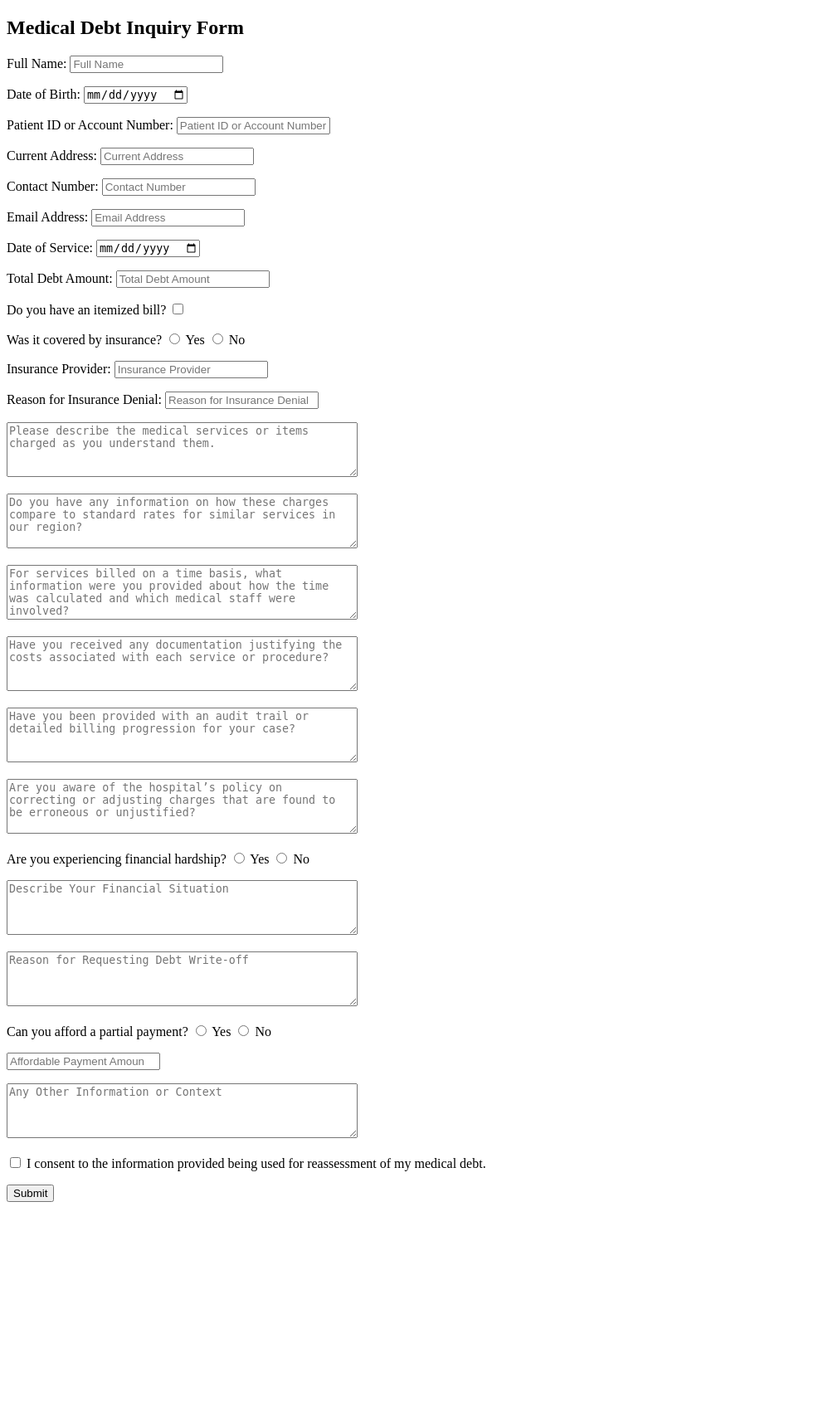
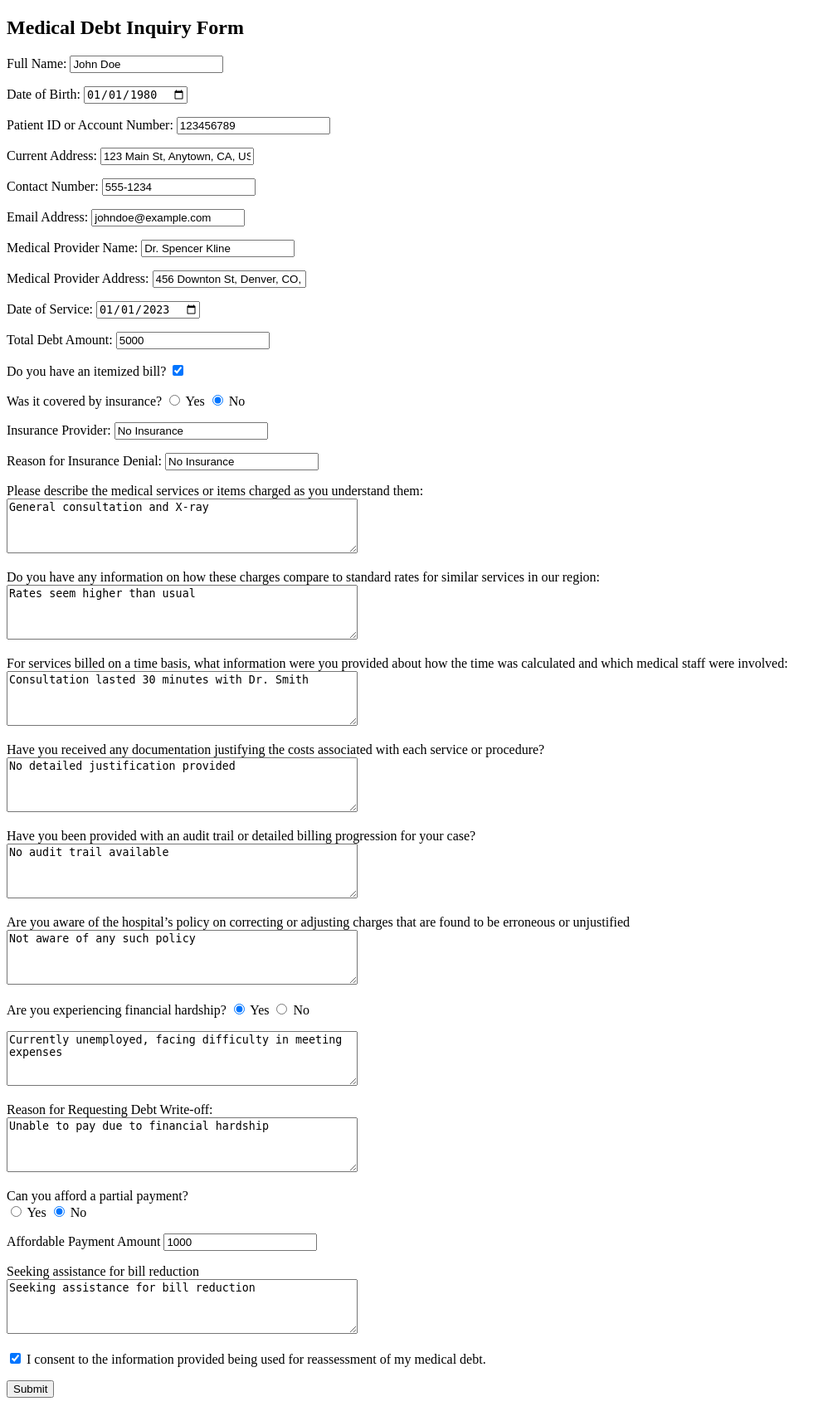
Before and after one commit to skline/medicaldebtdefender, a Flask app: page / in a window 1280 px wide. Shown: the whole page at 83% size, without its empty margins (0-1004 px from the left). Before the commit the page ends 1449 px from the top, so only its background shows below. Run offline with Flask 3, Linux system fonts and the light colour scheme.

Commit message:
adds a ton of stuff

```diff
--- a/app.py
+++ b/app.py
@@ -1,4 +1,10 @@
 from flask import Flask, render_template, request
+import yaml
+from openai import OpenAI
+from markupsafe import Markup
+client = OpenAI()
+
+
 
 app = Flask(__name__)
 
@@ -8,10 +14,31 @@ def form():
 
 @app.route('/submit', methods=['POST'])
 def submit_form():
-    # Process your form data here
-    # For now, we'll just print it to the console
-    print(request.form)
-    return "Form Submitted"
+    # Convert form data to dictionary and save to YAML
+    # ... Your existing code to generate YAML ...
+
+    form_data = request.form.to_dict()
+    # Convert dictionary to YAML format
+    yaml_data = yaml.dump(form_data, default_flow_style=False)
+
+
+    completion = client.chat.completions.create(
+    model="gpt-4-1106-preview",
+    messages=[
+        {"role": "system", "content": "You are a medical debt advocate who is helping a patient create a letter to their medical provider. The letter should primarily consist of specific and polite questions seeking clarification and assistance regarding their medical debt. Ensure the letter is respectful and professional."},
+        {"role": "user", "content": 'Compose the letter using this patient’s data in YAML format. The letter should ask the provider questions about the debt, the billing process, and any possible debt relief options.  Do not include the YAML in the output. Use pargraphs, do not make each new sentence a newline. Data:\n' + yaml_data}
+    ]
+    )
+
+    # Print the response
+    response = completion.choices[0].message.content
+    print(response)
+
+    response = response.replace('\n', '<br>')
+    formatted_response = Markup(f"<div><p>{response}</p></div>")
+
+    return formatted_response  # Or handle the response as needed
+
 
 if __name__ == '__main__':
     app.run(debug=True)
--- a/templates/form.html
+++ b/templates/form.html
@@ -8,52 +8,56 @@
 
     <form action="/submit" method="post">
         <!-- Patient Identification -->
-        <p>Full Name: <input type="text" name="fullName" placeholder="Full Name"></p>
-        <p>Date of Birth: <input type="date" name="dob"></p>
-        <p>Patient ID or Account Number: <input type="text" name="patientId" placeholder="Patient ID or Account Number"></p>
+        <p>Full Name: <input type="text" name="patientfullName" placeholder="Full Name" value="John Doe"></p>
+        <p>Date of Birth: <input type="date" name="patient_dob" value="1980-01-01"></p>
+        <p>Patient ID or Account Number: <input type="text" name="patientId" placeholder="Patient ID or Account Number" value="123456789"></p>
 
         <!-- Contact Information -->
-        <p>Current Address: <input type="text" name="address" placeholder="Current Address"></p>
-        <p>Contact Number: <input type="tel" name="contactNumber" placeholder="Contact Number"></p>
-        <p>Email Address: <input type="email" name="email" placeholder="Email Address"></p>
+
+        <p>Current Address: <input type="text" name="patient_address" placeholder="Current Address" value="123 Main St, Anytown, CA, USA, 90027"></p>
+        <p>Contact Number: <input type="tel" name="patient_contactNumber" placeholder="Contact Number" value="555-1234"></p>
+        <p>Email Address: <input type="email" name="patient_email" placeholder="Email Address" value="johndoe@example.com"></p>
 
         <!-- Debt Specifics -->
-        <p>Date of Service: <input type="date" name="serviceDate"></p>
-        <p>Total Debt Amount: <input type="number" name="debtAmount" placeholder="Total Debt Amount"></p>
-        <p>Do you have an itemized bill? <input type="checkbox" name="itemizedBill" value="yes"></p>
+        <p>Medical Provider Name: <input type="text" name="medical_provider_name" placeholder="Medical Provider Name" value="Dr. Spencer Kline"></p>
+        <p>Medical Provider Address: <input type="text" name="medical_provider_address" placeholder="Medical Provider Address" value="456 Downton St, Denver, CO, USA, 80027"></p>
+        <p>Date of Service: <input type="date" name="serviceDate" value="2023-01-01"></p>
+        <p>Total Debt Amount: <input type="number" name="debtAmount" placeholder="Total Debt Amount" value="5000"></p>
+        <p>Do you have an itemized bill? <input type="checkbox" name="itemizedBill" value="yes" checked></p>
+
 
         <!-- Insurance Information -->
         <p>Was it covered by insurance? <input type="radio" name="insuranceCoverage" value="yes"> Yes
-        <input type="radio" name="insuranceCoverage" value="no"> No</p>
-        <p>Insurance Provider: <input type="text" name="insuranceProvider" placeholder="Insurance Provider"></p>
-        <p>Reason for Insurance Denial: <input type="text" name="insuranceDenialReason" placeholder="Reason for Insurance Denial"></p>
+        <input type="radio" name="insuranceCoverage" value="no" checked> No</p>
+        <p>Insurance Provider: <input type="text" name="insuranceProvider" placeholder="Insurance Provider" value="No Insurance"></p>
+        <p>Reason for Insurance Denial: <input type="text" name="insuranceDenialReason" placeholder="Reason for Insurance Denial" value="No Insurance"></p>
 
-       <!-- Patient Perspective Questions -->
-       <p><textarea name="serviceDescription" rows="4" cols="50" placeholder="Please describe the medical services or items charged as you understand them."></textarea></p>
-       <p><textarea name="chargeComparison" rows="4" cols="50" placeholder="Do you have any information on how these charges compare to standard rates for similar services in our region?"></textarea></p>
-       <p><textarea name="durationAndStaff" rows="4" cols="50" placeholder="For services billed on a time basis, what information were you provided about how the time was calculated and which medical staff were involved?"></textarea></p>
+        <!-- Patient Perspective Questions -->
+        <p>Please describe the medical services or items charged as you understand them: <br/><textarea name="serviceDescription" rows="4" cols="50" placeholder="Please describe the medical services or items charged as you understand them.">General consultation and X-ray</textarea></p>
+        <p>Do you have any information on how these charges compare to standard rates for similar services in our region:<br/> <textarea name="chargeComparison" rows="4" cols="50" placeholder="Do you have any information on how these charges compare to standard rates for similar services in our region?">Rates seem higher than usual</textarea></p>
+        <p>For services billed on a time basis, what information were you provided about how the time was calculated and which medical staff were involved:<br/> <textarea name="durationAndStaff" rows="4" cols="50" placeholder="For services billed on a time basis, what information were you provided about how the time was calculated and which medical staff were involved?">Consultation lasted 30 minutes with Dr. Smith</textarea></p>
 
-       <!-- Patient Inquiry for Documentation and Justifications -->
-       <p><textarea name="costJustification" rows="4" cols="50" placeholder="Have you received any documentation justifying the costs associated with each service or procedure?"></textarea></p>
-       <p><textarea name="auditTrail" rows="4" cols="50" placeholder="Have you been provided with an audit trail or detailed billing progression for your case?"></textarea></p>
-       <p><textarea name="correctionPolicy" rows="4" cols="50" placeholder="Are you aware of the hospital’s policy on correcting or adjusting charges that are found to be erroneous or unjustified?"></textarea></p>
+        <!-- Patient Inquiry for Documentation and Justifications -->
+        <p>Have you received any documentation justifying the costs associated with each service or procedure?<br/> <textarea name="costJustification" rows="4" cols="50" placeholder="Have you received any documentation justifying the costs associated with each service or procedure?">No detailed justification provided</textarea></p>
+        <p>Have you been provided with an audit trail or detailed billing progression for your case?<br/><textarea name="auditTrail" rows="4" cols="50" placeholder="Have you been provided with an audit trail or detailed billing progression for your case?">No audit trail available</textarea></p>
+        <p>Are you aware of the hospital’s policy on correcting or adjusting charges that are found to be erroneous or unjustified <br/><textarea name="correctionPolicy" rows="4" cols="50" placeholder="Are you aware of the hospital’s policy on correcting or adjusting charges that are found to be erroneous or unjustified?">Not aware of any such policy</textarea></p>
 
         <!-- Financial Hardship -->
-        <p>Are you experiencing financial hardship? <input type="radio" name="financialHardship" value="yes"> Yes
+        <p>Are you experiencing financial hardship? <input type="radio" name="financialHardship" value="yes" checked> Yes
         <input type="radio" name="financialHardship" value="no"> No</p>
-        <p><textarea name="financialSituation" rows="4" cols="50" placeholder="Describe Your Financial Situation"></textarea></p>
+        <p><textarea name="financialSituation" rows="4" cols="50" placeholder="Describe Your Financial Situation">Currently unemployed, facing difficulty in meeting expenses</textarea></p>
 
         <!-- Request for Debt Relief -->
-        <p><textarea name="debtReliefReason" rows="4" cols="50" placeholder="Reason for Requesting Debt Write-off"></textarea></p>
-        <p>Can you afford a partial payment? <input type="radio" name="partialPayment" value="yes"> Yes
-        <input type="radio" name="partialPayment" value="no"> No</p>
-        <p><input type="number" name="affordableAmount" placeholder="Affordable Payment Amount"></p>
+        <p>Reason for Requesting Debt Write-off:<br/> <textarea name="debtReliefReason" rows="4" cols="50" placeholder="Reason for Requesting Debt Write-off">Unable to pay due to financial hardship</textarea></p>
+        <p>Can you afford a partial payment? <br/><input type="radio" name="partialPayment" value="yes"> Yes
+        <input type="radio" name="partialPayment" value="no" checked> No</p>
+        <p>Affordable Payment Amount <input type="number" name="affordableAmount" placeholder="Affordable Payment Amount" value="1000"></p>
 
         <!-- Patient's Remarks -->
-        <p><textarea name="additionalComments" rows="4" cols="50" placeholder="Any Other Information or Context"></textarea></p>
+        <p>Seeking assistance for bill reduction<br/><textarea name="additionalComments" rows="4" cols="50" placeholder="Any Other Information or Context">Seeking assistance for bill reduction</textarea></p>
 
         <!-- Consent and Confirmation -->
-        <p><input type="checkbox" name="consent" value="yes"> I consent to the information provided being used for reassessment of my medical debt.</p>
+        <p><input type="checkbox" name="consent" value="yes" checked> I consent to the information provided being used for reassessment of my medical debt.</p>
 
         <!-- Submit Button -->
         <p><input type="submit" value="Submit"></p>
```
